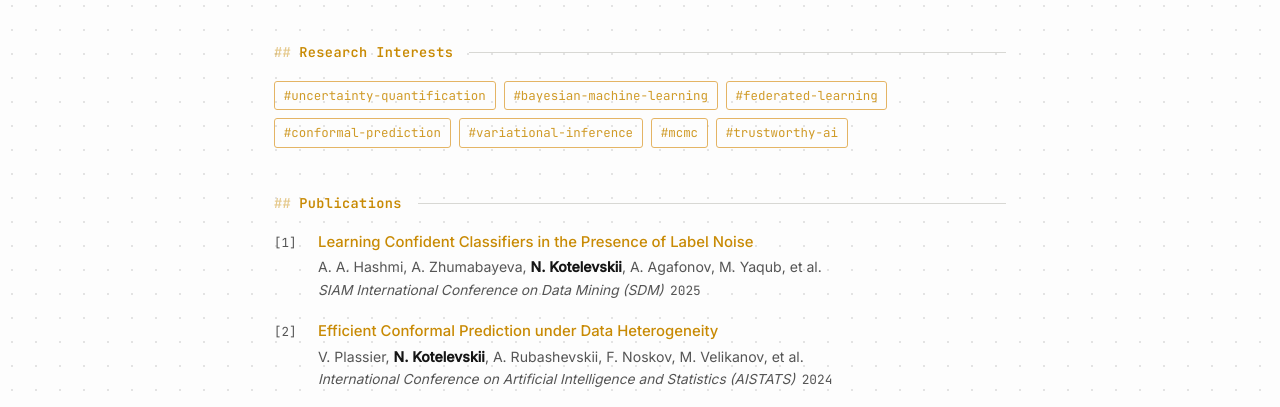
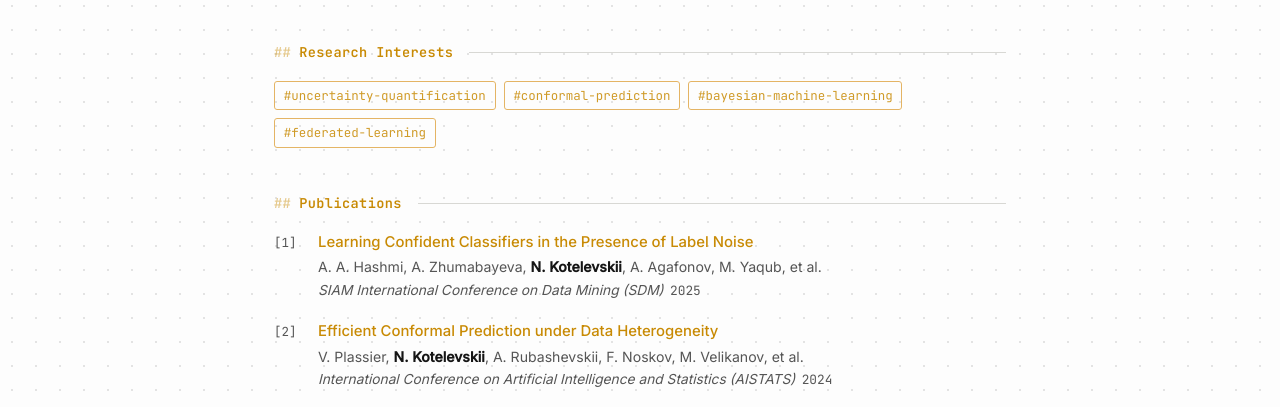
Before and after one commit to nkotelevskii/nkotelevskii.github.io, a plain HTML site: page index.html in a window 1280 px wide. Shown: the part 366-773 px from the top of the page. Drawn offline with Linux system fonts and the light colour scheme.

Commit message:
chore(text): updated interest list

```diff
--- a/index.html
+++ b/index.html
@@ -50,12 +50,9 @@
     <h2 class="section-heading">Research&nbsp;Interests</h2>
     <div class="tags">
       <span class="tag">#uncertainty-quantification</span>
+      <span class="tag">#conformal-prediction</span>
       <span class="tag">#bayesian-machine-learning</span>
       <span class="tag">#federated-learning</span>
-      <span class="tag">#conformal-prediction</span>
-      <span class="tag">#variational-inference</span>
-      <span class="tag">#mcmc</span>
-      <span class="tag">#trustworthy-ai</span>
     </div>
   </section>
 
```
